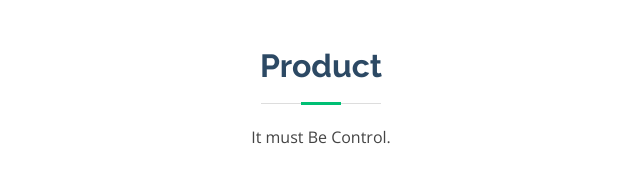
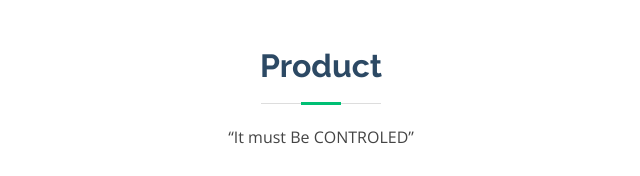
Before and after one commit to khalidnot/Dira_Pharma1, a plain HTML site: page index.html in a window 1280 px wide. Shown: the part 2600-2776 px from the top of the page, 319-959 px from the left. Drawn offline with nearby package versions, Linux system fonts and the light colour scheme.

Commit message:
Update index.html

```diff
--- a/index.html
+++ b/index.html
@@ -249,7 +249,7 @@
 
         <div class="section-title">
           <h2>Product</h2>
-          <p>It must Be Control.</p>
+          <p>“It must Be CONTROLED”</p>
         </div>
 
         <div class="row gy-4">
```
